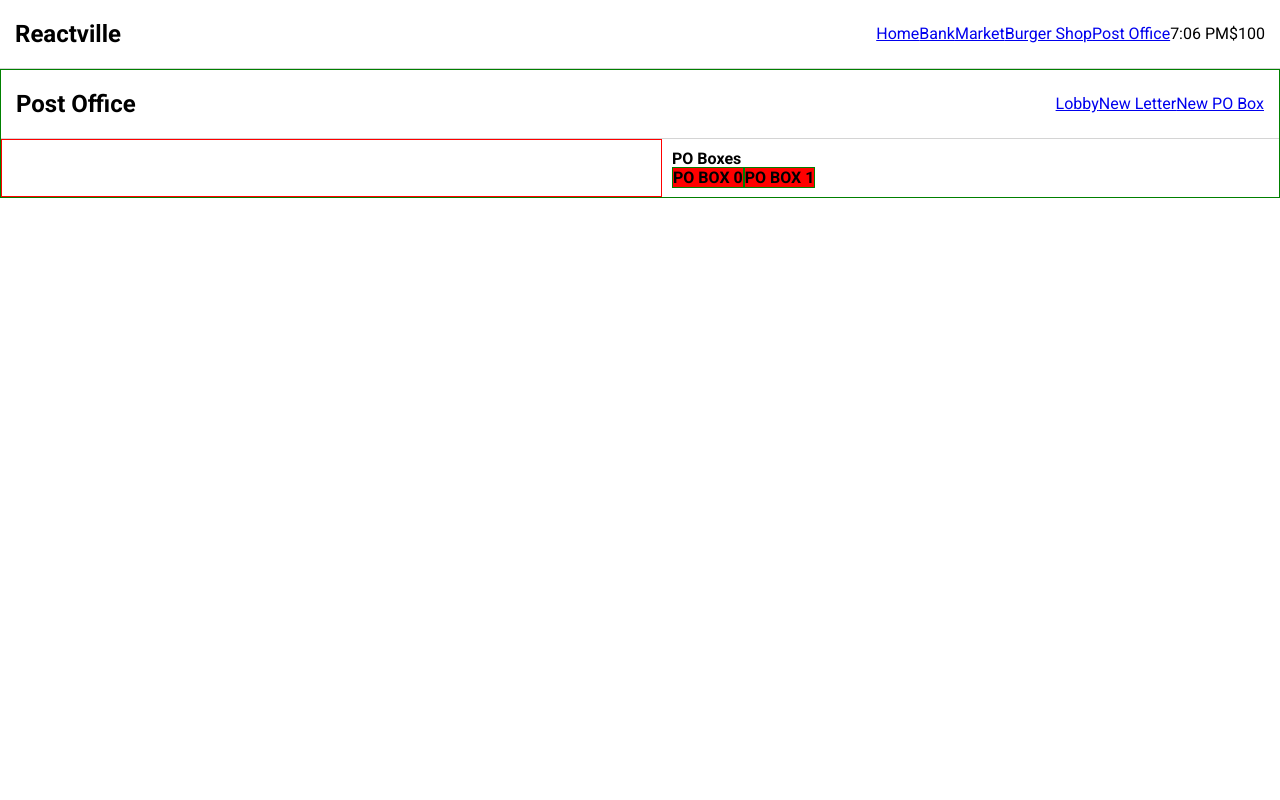
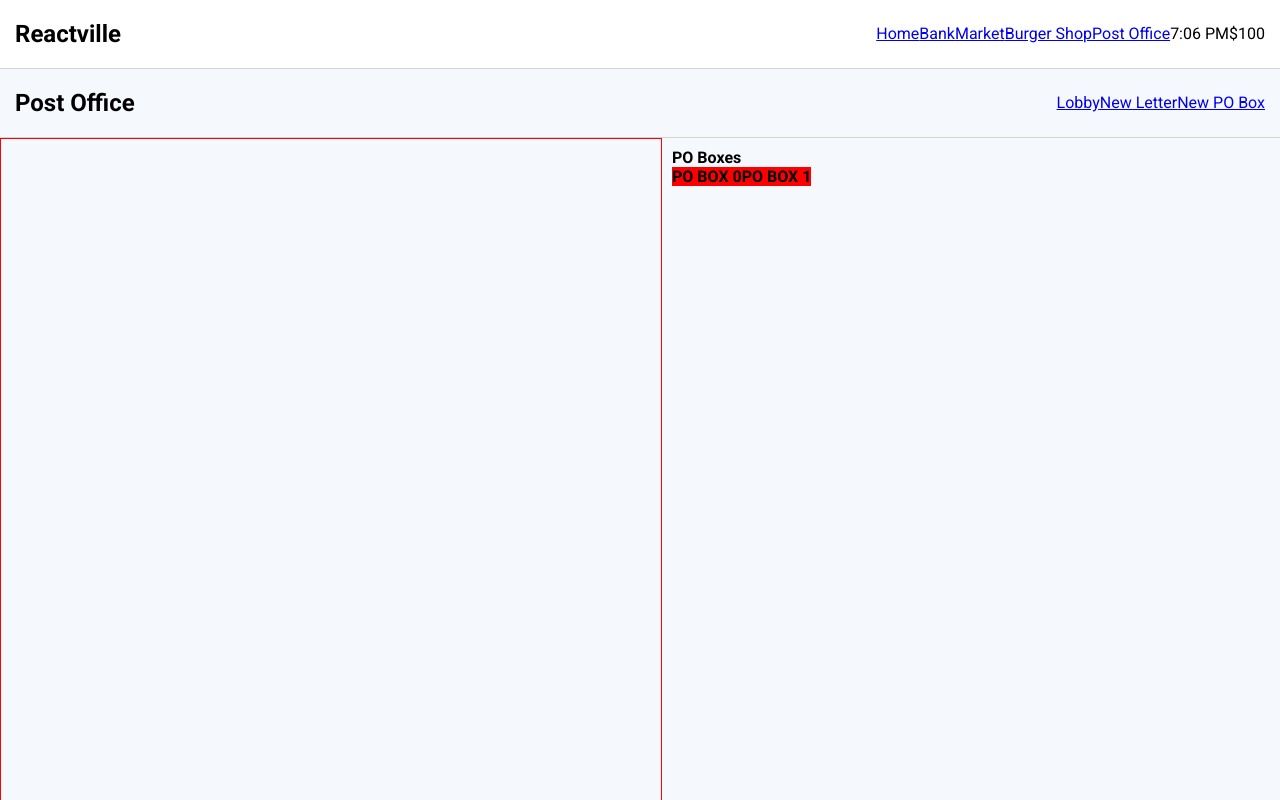
Before and after one commit to whlong1/reactville, a React (Create React App) app: page /postoffice in a window 1280 px wide. Built offline with nearby package versions, Linux system fonts and the light colour scheme.

Commit message:
style letter list table

```diff
--- a/src/App.css
+++ b/src/App.css
@@ -1,9 +1,9 @@
 html, body, #root, main  {
   margin: 0;
-  overflow-x: hidden;
+  height: 100%;
+  overflow: hidden;
   box-sizing: border-box;
   font-family: 'Roboto', sans-serif;
-  height: 100%;
 }
 
 nav {
--- a/src/PostOffice/Letter.jsx
+++ b/src/PostOffice/Letter.jsx
@@ -2,7 +2,6 @@ import React from "react"
 
 const Letter = (props) => {
   const thisLetter = props.letters[props.id]
-  const buttonText = thisLetter.read ? 'Mark As Unread' : 'Mark As Read'
 
   return (
     <>
--- a/src/PostOffice/LetterList.jsx
+++ b/src/PostOffice/LetterList.jsx
@@ -9,7 +9,7 @@ const LetterList = (props) => {
           <th width="8%">Date</th>
           <th>Recipient</th>
           <th>Subject</th>
-          <th width="5%">Status</th>
+          <th width="2%">Read</th>
         </tr>
       </thead>
       <tbody>
--- a/src/PostOffice/mail.css
+++ b/src/PostOffice/mail.css
@@ -1,5 +1,6 @@
 .post-office {
-  border:1px solid green
+  background: #f5f8fc;
+  height: 100%;
 }
 
 .post-office form {
@@ -30,7 +31,6 @@
   font-weight: 600;
   text-decoration: none;
   background-color: red;
-  border: 1px solid green;
 }
 
 .po-box {
@@ -102,22 +102,28 @@
 }
 
 table {
-  width: 100%;
+  margin: 5px;
   font-size: 14px;
   border-collapse: collapse;
+  background: #efefef;
+}
+
+tbody tr:nth-child(odd){
+  background-color: #fbfbfb;
 }
 
 table th {
   text-align: left;
   border: 1px solid #dedede;
-  padding: 5px 15px 5px 15px;
+  padding: 5px 10px 5px 10px;
+  background-color: #ffffff;
 }
 
 table td {
   margin: 0;
   padding: 0;
   border: 1px solid #dedede;
-  padding: 5px 15px 5px 10px;
+  padding: 5px 10px 5px 10px;
 }
 
 #letter-date {
@@ -126,17 +132,9 @@ table td {
 
 #letter-checkbox {
   text-align: center;
-  vertical-align: middle;
 }
 
 #letter-content {
-  padding: 10px 15px 10px 10px;
+  padding: 10px;
+  margin-bottom: 5px;
 }
-
-
-
-/* cart */
-/* #fbfcfd; */
-
-/* darker */
-/* background: #f5f8fc; */
```
